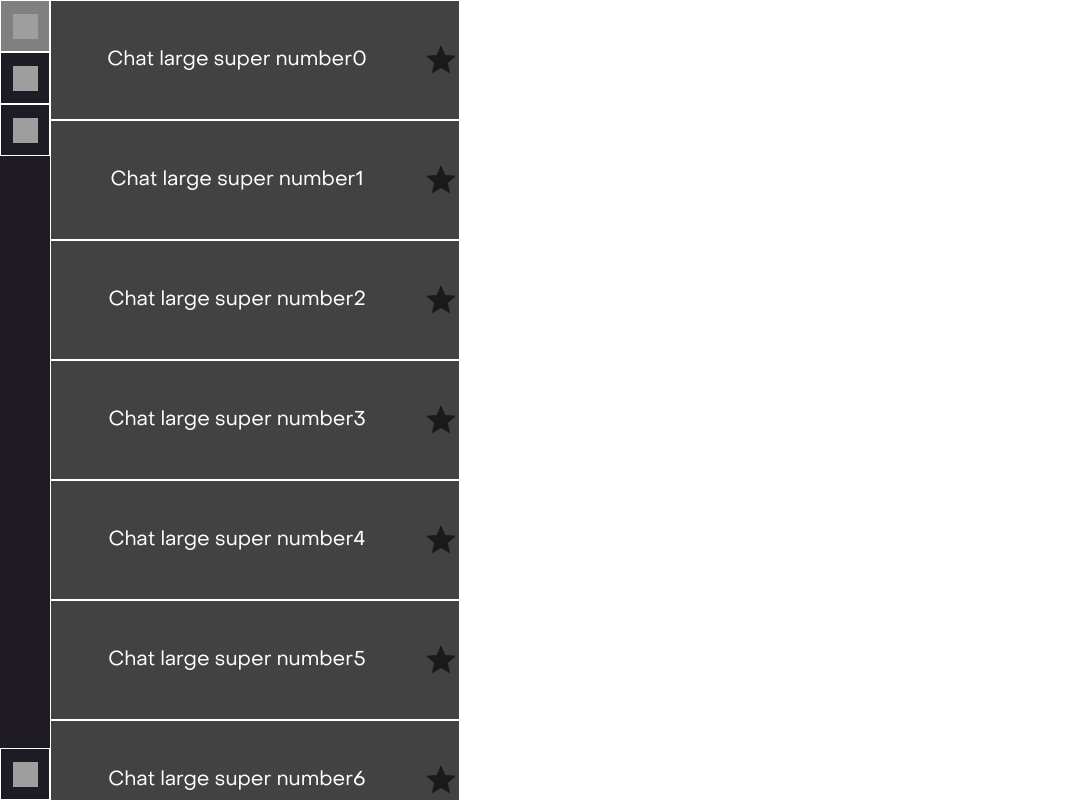
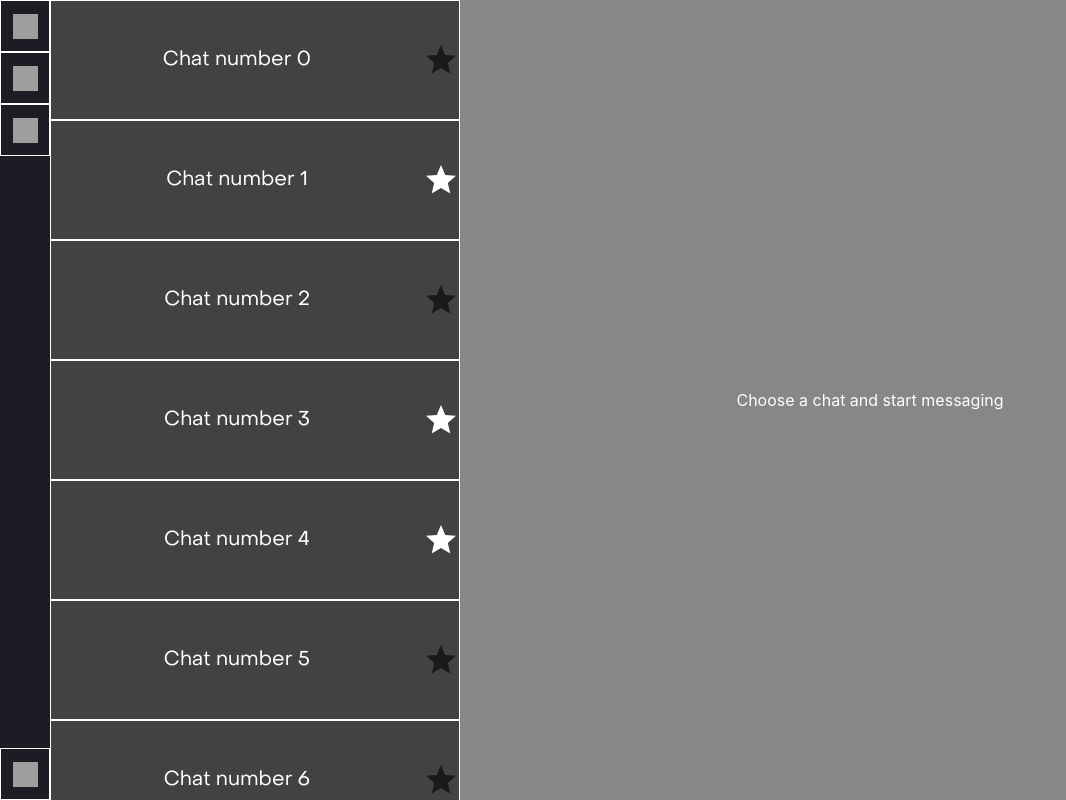
Before and after one commit to denchech/group-messenger, a Next.js app: page / in a window 1280 px wide. Shown: the whole page, without its empty margins (0-1066 px from the left). Built offline with nearby package versions, Linux system fonts and the light colour scheme; grey boxes are pictures that could not be loaded.

Commit message:
implement frontend for chat page

```diff
--- a/components/chats/Button.js
+++ b/components/chats/Button.js
@@ -13,6 +13,7 @@ export const SidebarButtonStyled = styled.button`
   justify-content: center;
   background-color: ${props => props.isActive ? "gray" : "inherit"};
   margin-top: ${props => props.isLast ? "auto" : "0"};
+  transition: background-color 500ms;
 
   :hover {
     background-color: gray;
--- /dev/null
+++ b/components/chats/Chat.js
@@ -0,0 +1,82 @@
+import React from "react";
+import styled from "styled-components";
+import PropTypes from "prop-types";
+import ChatForm from "./ChatForm";
+import Message from "./Message";
+
+const ChatContainerStyled = styled.div`
+  display: grid;
+  grid-template-rows: 1fr auto;
+  max-height: 100vh;
+`;
+
+export const ChatBackgroundStyled = styled.div`
+  background-color: #121212;
+  opacity: 50%;;
+`;
+
+const ChatStyled = styled(ChatBackgroundStyled)`
+  display: flex;
+  flex-direction: column-reverse;
+  background-color: #121212;
+  opacity: 50%;
+  padding: 10px;
+  overflow-y: scroll;
+
+  ::-webkit-scrollbar {
+    display: none;
+  }
+`;
+
+
+export default class Chat extends React.Component {
+    constructor(props) {
+        super(props);
+
+        this.handleSendMessage = this.handleSendMessage.bind(this);
+    }
+
+    render() {
+        return (
+            <ChatContainerStyled>
+                <ChatStyled>
+                    {this.renderMessages()}
+                </ChatStyled>
+                <ChatForm handleSubmit={this.handleSendMessage}/>
+            </ChatContainerStyled>
+        )
+    }
+
+    renderMessages() {
+        const {messages} = this.props;
+
+        return messages.map((message) => (
+            <Message text={message.text} isMine={message.isMine} name={message.createdBy.name}/>
+            )
+        );
+    }
+
+    handleSendMessage(messageText) {
+        const {messages} = this.props;
+
+        // TODO: add API call
+        const message = {id: messages.length + 1, text: messageText, isMine: true, createdBy: {name: "user0"}};
+        messages.unshift(message)
+
+        this.setState({messages: messages});
+    }
+
+}
+
+Chat.propTypes = {
+    messages: PropTypes.arrayOf(
+        PropTypes.shape({
+            id: PropTypes.string.isRequired,
+            text: PropTypes.string.isRequired,
+            isMine: PropTypes.bool.isRequired,
+            createdBy: PropTypes.shape({
+                name: PropTypes.string.isRequired
+            }).isRequired
+        })
+    ).isRequired
+};
--- a/components/chats/ChatButton.js
+++ b/components/chats/ChatButton.js
@@ -1,7 +1,7 @@
 import React from "react";
 import styled from "styled-components";
 import PropTypes from "prop-types";
-import Star from "./Star";
+import Star from "./icons/Star";
 
 
 const ChatButtonContainerStyled = styled.div`
@@ -21,6 +21,7 @@ const ChatButtonStyled = styled.button`
   text-align: center;
   height: 100%;
   background-color: ${(props => props.isActive ? "#383838" : "inherit")};
+  transition: background-color 500ms;
 
   :hover {
     background-color: #383838;
@@ -34,6 +35,7 @@ export default class ChatButton extends React.Component {
         super(props);
 
         this.handleClick = this.handleClick.bind(this);
+        this.handleFavoriteClick = this.handleFavoriteClick.bind(this);
     }
 
     render() {
@@ -42,7 +44,7 @@ export default class ChatButton extends React.Component {
                 <ChatButtonStyled onClick={this.handleClick} isActive={this.props.isActive}>
                     {this.props.name}
                 </ChatButtonStyled>
-                <Star/>
+                <Star isActive={this.props.isFavorite} handleClick={this.handleFavoriteClick}/>
             </ChatButtonContainerStyled>
         )
     }
@@ -50,14 +52,20 @@ export default class ChatButton extends React.Component {
     handleClick() {
         this.props.handleClick(this.props.id);
     }
+
+    handleFavoriteClick() {
+        this.props.handleFavoriteClick(this.props.id);
+    }
 }
 
 ChatButton.propTypes = {
     name: PropTypes.string.isRequired,
     isActive: PropTypes.bool,
+    isFavorite: PropTypes.bool.isRequired,
     key: PropTypes.number,
     id: PropTypes.number.isRequired,
     handleClick: PropTypes.func.isRequired,
+    handleFavoriteClick: PropTypes.func.isRequired
 }
 
 ChatButton.defaultProps = {
--- /dev/null
+++ b/components/chats/ChatForm.js
@@ -0,0 +1,66 @@
+import React from "react";
+import styled from "styled-components";
+import Image from "next/image";
+import PropTypes from "prop-types";
+
+const ChatFormStyled = styled.form`
+  display: grid;
+  grid-template-columns: 1fr auto;
+  align-items: center;
+  height: 50px;
+
+  & input[type="submit"] {
+    display: none;
+  }
+`;
+
+const ChatInput = styled.textarea`
+  all: unset;
+  height: 100%;
+`;
+
+const ChatInputLabelStyled = styled.label`
+  display: flex;
+  align-items: center;
+
+  :hover {
+    cursor: pointer;
+  }
+`;
+
+export default class ChatForm extends React.Component {
+    constructor(props) {
+        super(props);
+
+        this.state = {message: ''};
+
+        this.handleChange = this.handleChange.bind(this);
+        this.handleSubmit = this.handleSubmit.bind(this);
+    }
+
+    render() {
+        return (
+            <ChatFormStyled onSubmit={this.handleSubmit}>
+                <ChatInput value={this.state.message} onChange={this.handleChange}/>
+                <ChatInputLabelStyled>
+                    <input type="submit"/>
+                    <Image src={"/send.ico"} width={"50px"} height={"50px"}/>
+                </ChatInputLabelStyled>
+            </ChatFormStyled>
+        );
+    }
+
+    handleSubmit(event) {
+        event.preventDefault();
+        this.props.handleSubmit(this.state.message)
+        this.setState({message: ''});
+    }
+
+    handleChange(event) {
+        this.setState({message: event.target.value});
+    }
+}
+
+ChatForm.propTypes = {
+    handleSubmit: PropTypes.func.isRequired
+}
--- /dev/null
+++ b/components/chats/ChatPage.js
@@ -0,0 +1,67 @@
+import React, {useState, useMemo} from "react";
+import styled from "styled-components";
+import Sidebar from './Sidebar';
+import ChatsNavigation from './ChatsNavigation';
+import Chat from "./Chat";
+import EmptyChat from "./EmptyChat";
+
+const ChatPageStyled = styled.div`
+  display: grid;
+  grid-template-columns: auto 1fr 2fr;
+`;
+
+
+export default function ChatPage() {
+    const [activeChatId, setActiveChatId] = useState(null);
+    const [showFavorite, setShowFavorite] = useState(false);
+
+    // TODO: remove this later
+    const messagesCount = 10;
+
+
+    /** @deprecated should be refactored to useEffect() with previous activeChatId */
+    const messages = useMemo(getMessages, [activeChatId]);
+
+    // let messages = getMessages();
+    // useEffect(() => {
+    //     messages = getMessages();
+    // });
+
+    return (
+        <ChatPageStyled>
+            <Sidebar isFavorite={showFavorite} handleButtonClick={handleFavoriteButtonClick}/>
+            <ChatsNavigation showFavorite={showFavorite} activeChatId={activeChatId} handleChatButtonClick={handleChatButtonClick}/>
+            {renderChat()}
+        </ChatPageStyled>
+    );
+
+    function renderChat() {
+        return activeChatId ? <Chat messages={messages}/> : <EmptyChat/>;
+    }
+
+    function handleChatButtonClick(chatId) {
+        setActiveChatId(chatId === activeChatId ? null : chatId);
+    }
+
+    function handleFavoriteButtonClick() {
+        setShowFavorite(!showFavorite);
+    }
+
+    // TODO: change on api call
+    function getMessages() {
+        const messages = [];
+        const longText = "Sometimes it's absolutely complicated to make this fucking React working properly\nI wanna die rn!"
+
+
+        let isMine, text, userNumber, name;
+        for (let i = 0; i < messagesCount; ++i) {
+            isMine = Math.random() < 0.5;
+            text = activeChatId + "\nMessage" + i + "\n" + longText;
+            userNumber =  isMine ? "0" : Math.floor(Math.random() * 10 + 1);
+            name = "user" + userNumber;
+            messages.push({id: i,text: text, isMine: isMine, createdBy: {name: name}});
+        }
+
+        return messages;
+    }
+}
--- a/components/chats/ChatsNavigation.js
+++ b/components/chats/ChatsNavigation.js
@@ -1,5 +1,6 @@
 import React from "react";
 import styled from "styled-components";
+import PropTypes from "prop-types";
 import ChatButton from "./ChatButton";
 
 
@@ -25,7 +26,7 @@ export default class ChatsNavigation extends React.Component {
             chats: []
         };
 
-        this.handleChatButtonClick = this.handleChatButtonClick.bind(this);
+        this.handleFavoriteClick = this.handleFavoriteClick.bind(this);
     }
 
     render() {
@@ -44,26 +45,49 @@ export default class ChatsNavigation extends React.Component {
     getChats() {
         const chats = [];
 
+        let isFavorite;
+        let index;
         for (let i = 0; i < this.chatsCount; ++i) {
-            chats.push({id: i, name: "Chat large super number" + i})
+            isFavorite = Math.random() < 0.5;
+            index = i;
+            chats[index] = {id: i.toString(), name: "Chat number " + i, isFavorite: isFavorite};
         }
 
         return chats;
     }
 
     renderChats() {
-        const {chats, activeChatId} = this.state;
-        return chats.map((chat) => (
+        const {chats} = this.state;
+        const {activeChatId, showFavorite} = this.props;
+
+        const displayedChats = showFavorite ? chats.filter((chat) => chat.isFavorite || chat.id === activeChatId) : chats;
+
+        return displayedChats.map((chat) => (
             <ChatButton key={chat.id}
                         id={chat.id}
                         isActive={chat.id === activeChatId}
-                        handleClick={this.handleChatButtonClick}
+                        handleClick={this.props.handleChatButtonClick}
                         name={chat.name}
+                        isFavorite={chat.isFavorite}
+                        handleFavoriteClick={this.handleFavoriteClick}
             />
         ));
     }
 
-    handleChatButtonClick(chatId) {
-        this.setState({activeChatId: chatId});
+    handleFavoriteClick(chatId) {
+        const {chats} = this.state;
+
+        chats[chatId].isFavorite = !chats[chatId].isFavorite;
+
+        this.setState({chats: chats});
     }
 }
+
+ChatsNavigation.propTypes = {
+    handleChatButtonClick: PropTypes.func.isRequired,
+    activeChatId: PropTypes.oneOf([
+        null,
+        PropTypes.string
+    ]).isRequired,
+    showFavorite: PropTypes.bool.isRequired
+};
--- /dev/null
+++ b/components/chats/EmptyChat.js
@@ -0,0 +1,18 @@
+import React from "react";
+import styled from "styled-components";
+import {ChatBackgroundStyled} from "./Chat";
+
+const EmptyChatStyled = styled(ChatBackgroundStyled)`
+  display: flex;
+  color: white;
+  align-items: center;
+  justify-content: center;
+`;
+
+export default function EmptyChat() {
+    return (
+        <EmptyChatStyled>
+            Choose a chat and start messaging
+        </EmptyChatStyled>
+    );
+}
--- /dev/null
+++ b/components/chats/Message.js
@@ -0,0 +1,62 @@
+import React from "react";
+import PropTypes from "prop-types";
+import styled from "styled-components";
+
+const UsernameStyled = styled.span`
+  color: black;
+  font-weight: bold;
+`;
+
+const MessageStyled = styled.div`
+  display: flex;
+  flex-direction: column;
+  border-radius: 10px;
+  align-self: ${(props => props.isMine ? "flex-end" : "flex-start")};
+  background-color: darkcyan;
+  height: auto;
+  color: white;
+  max-width: 40%;
+  padding: 10px;
+  margin-top: 10px;
+  width: fit-content;
+  word-wrap: break-word;
+  white-space: pre-line;
+`;
+
+MessageStyled.propTypes = {
+    isMine: PropTypes.bool.isRequired
+}
+
+export default class Message extends React.Component {
+    constructor(props) {
+        super(props);
+
+        this.renderUsername = this.renderUsername.bind(this);
+    }
+
+    render() {
+        return (
+            <MessageStyled isMine={this.props.isMine}>
+                {this.renderUsername()}
+                {this.props.text}
+            </MessageStyled>
+        );
+    }
+
+    renderUsername() {
+        const {isMine, name} = this.props;
+        if (!isMine) {
+            return (
+                <UsernameStyled>
+                    {name}
+                </UsernameStyled>
+            )
+        }
+    }
+}
+
+Message.propTypes = {
+    text: PropTypes.string.isRequired,
+    isMine: PropTypes.bool.isRequired,
+    name: PropTypes.string.isRequired
+}
--- a/components/chats/Sidebar.js
+++ b/components/chats/Sidebar.js
@@ -1,5 +1,6 @@
 import React from "react"
 import styled from "styled-components";
+import PropTypes from "prop-types";
 import Button from "./Button";
 import {SidebarWidth} from "./constants";
 
@@ -12,26 +13,19 @@ const SidebarStyled = styled.div`
 `
 
 export default class Sidebar extends React.Component {
-    constructor(props) {
-        super(props);
-
-        this.state = {isFavorite: false}
-
-        this.handleButtonClick = this.handleButtonClick.bind(this);
-    }
-
     render() {
         return (
             <SidebarStyled>
-                <Button key={"profile"} image={"/person.ico"}/>
-                <Button key={"favorite"} image={"/star.ico"} isActive={this.state.isFavorite} handleClick={this.handleButtonClick}/>
-                <Button key={"group_add"} image={"/group_add.ico"}/>
-                <Button key={"logout"} id={"logout"} image={"/logout.ico"} isLast={true}/>
+                <Button image={"/person.ico"}/>
+                <Button image={"/star.ico"} isActive={this.props.isFavorite} handleClick={this.props.handleButtonClick}/>
+                <Button image={"/group_add.ico"}/>
+                <Button image={"/logout.ico"} isLast={true}/>
             </SidebarStyled>
         )
     }
+}
 
-    handleButtonClick() {
-        this.setState((state) => ({isFavorite: !state.isFavorite}));
-    }
-}
+Sidebar.propTypes = {
+    isFavorite: PropTypes.bool.isRequired,
+    handleButtonClick: PropTypes.func.isRequired
+};
--- a/components/chats/Star.js
+++ b/components/chats/icons/Star.js
@@ -4,6 +4,7 @@ import PropTypes from "prop-types";
 
 const StarStyled = styled.svg`
   fill: ${(props => props.isActive ? "white" : "black")};
+  transition: fill 500ms;
 
   :hover {
     fill: white;
@@ -19,13 +20,11 @@ export default class Star extends React.Component {
     constructor(props) {
         super(props);
         this.state = {isActive: props.isActive};
-
-        this.handleClick = this.handleClick.bind(this);
     }
 
     render() {
         return (
-            <StarStyled isActive={this.state.isActive} onClick={this.handleClick}
+            <StarStyled isActive={this.props.isActive} onClick={this.props.handleClick}
                         xmlns="http://www.w3.org/2000/svg"
                         viewBox="0 0 24 24" fill="black"
                         width="36px" height="36px">
@@ -35,14 +34,11 @@ export default class Star extends React.Component {
             </StarStyled>
         );
     }
-
-    handleClick() {
-        this.setState((state) => ({isActive: !state.isActive}));
-    }
 }
 
 Star.propTypes = {
-    isActive: PropTypes.bool
+    isActive: PropTypes.bool,
+    handleClick: PropTypes.func.isRequired
 };
 
 Star.defaultProps = {
--- a/pages/index.js
+++ b/pages/index.js
@@ -1,26 +1,16 @@
+import React from "react";
 import Head from 'next/head'
-import Sidebar from '../components/chats/Sidebar'
-import ChatsNavigation from '../components/chats/ChatsNavigation'
 import Layout from "../components/Layout";
-import styled from "styled-components";
+import ChatPage from "../components/chats/ChatPage";
 
-const ChatsStyled = styled.div`
-  display: grid;
-  grid-template-columns: auto 1fr 2fr;
-`
-
-export default function Chats() {
+export default function Index() {
     return (
         <Layout>
             <Head>
                 <title>Chats</title>
                 <link rel="icon" href="/messenger.ico"/>
             </Head>
-
-            <ChatsStyled>
-                <Sidebar key={"sidebar"}/>
-                <ChatsNavigation key={"chatsNavigation"}/>
-            </ChatsStyled>
+            <ChatPage/>
         </Layout>
-    )
+    );
 }
```
Also changed, not shown: 1 other file (tests, documents, lock files or other folders).
